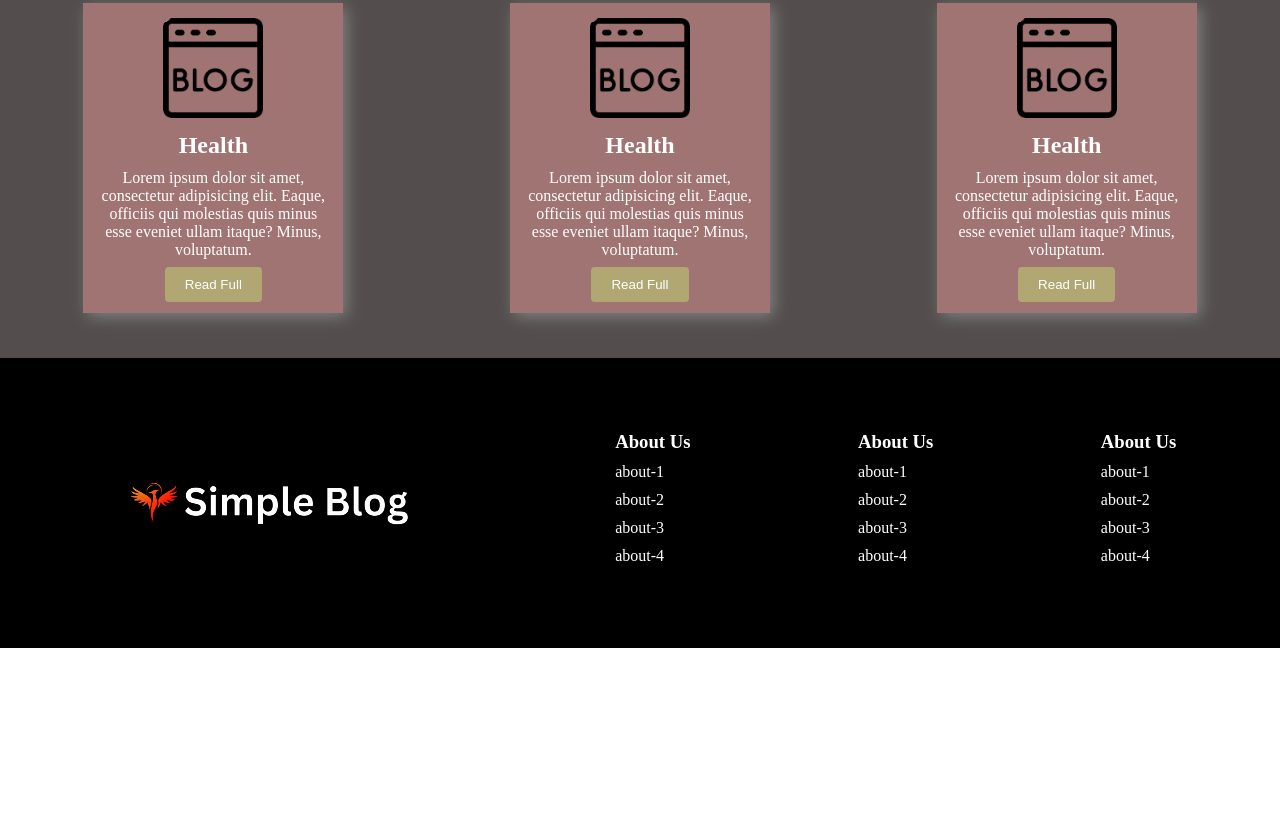
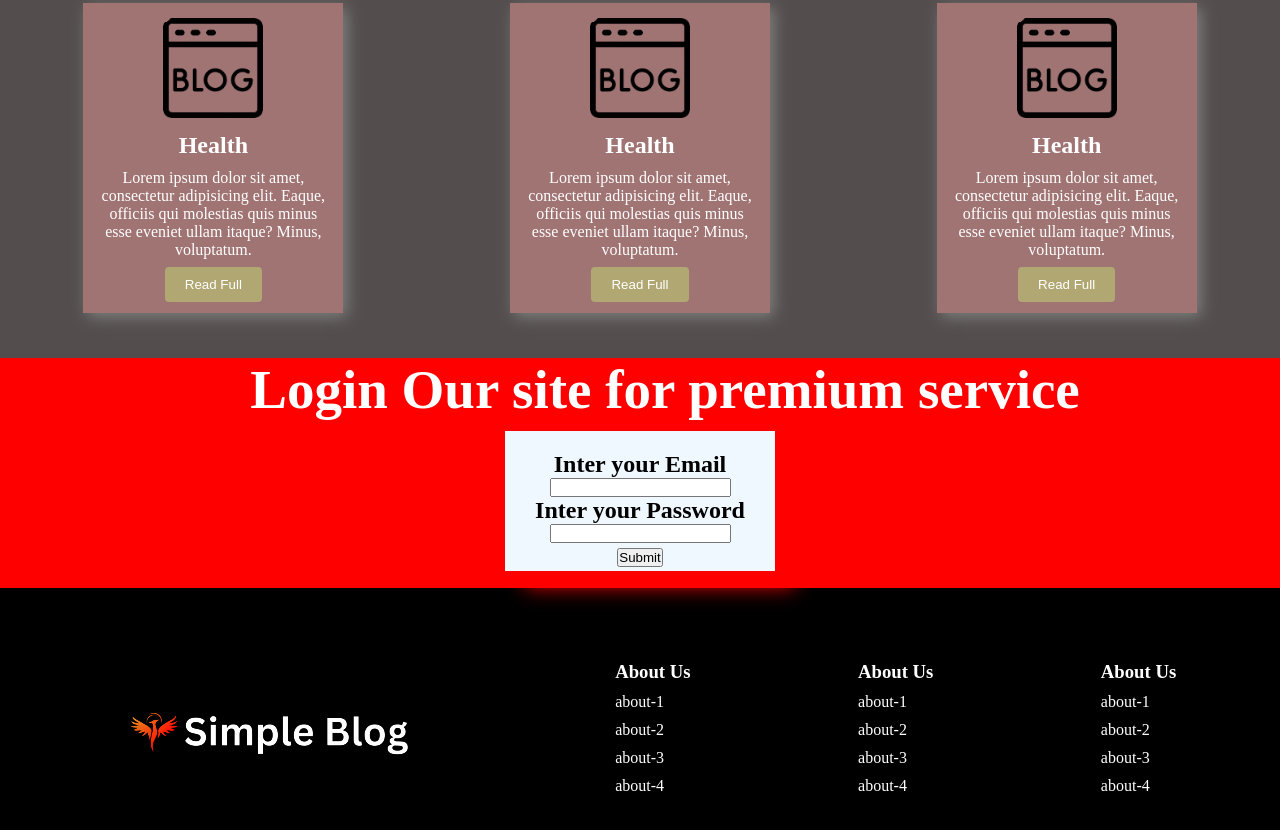
Before and after one commit to rakibrj601/my-new-rep, a plain HTML site: page index.html in a window 1280 px wide. Shown: the part 1569-2399 px from the top of the page. Before the commit the page ends 2217 px from the top, so only its background shows below. Drawn offline with Linux system fonts and the light colour scheme.

Commit message:
added my simple blog

```diff
--- a/index.html
+++ b/index.html
@@ -70,6 +70,20 @@
         </div>
     </div>
 </section>
+<section>
+    <div class="login-form">
+    <h2 class="login-h2">Login Our site for premium service</h2>
+    <div class="login-container">
+        <div class="login">
+            <h2>Inter your Email</h2>
+            <input type="text">
+            <h2>Inter your Password</h2>
+    <input type="password"> <br>
+    <input class="sub-btn" type="submit">
+        </div>
+    </div>
+    </div>
+</section>
  </main>
  <footer>
 <section>
--- a/style.css
+++ b/style.css
@@ -130,3 +130,33 @@ margin-bottom: 14px;
 .r2{
 padding-bottom: 10px;
 }
+.login-h2{
+   color: white;
+    font-size: 55px;
+    justify-content: space-around;
+    text-align: center;
+    padding-left: 50px;
+}
+.login-container{
+    display: flex;
+    justify-content: center;
+
+}
+.login-form{
+    height: 230px;
+   background-color: red;
+}
+.login{
+    background-color: aliceblue;
+    height: 100px;
+    width: 230px;
+    text-align: center;
+    border: 10px red;
+    padding: 20px;
+    margin: 10px;
+    box-shadow: 20px 15px 20px red;
+    -moz-box-align: center;
+}
+.sub-btn{
+    margin-top: 5px;
+}
```
Also changed, not shown: images.jpg (added).
